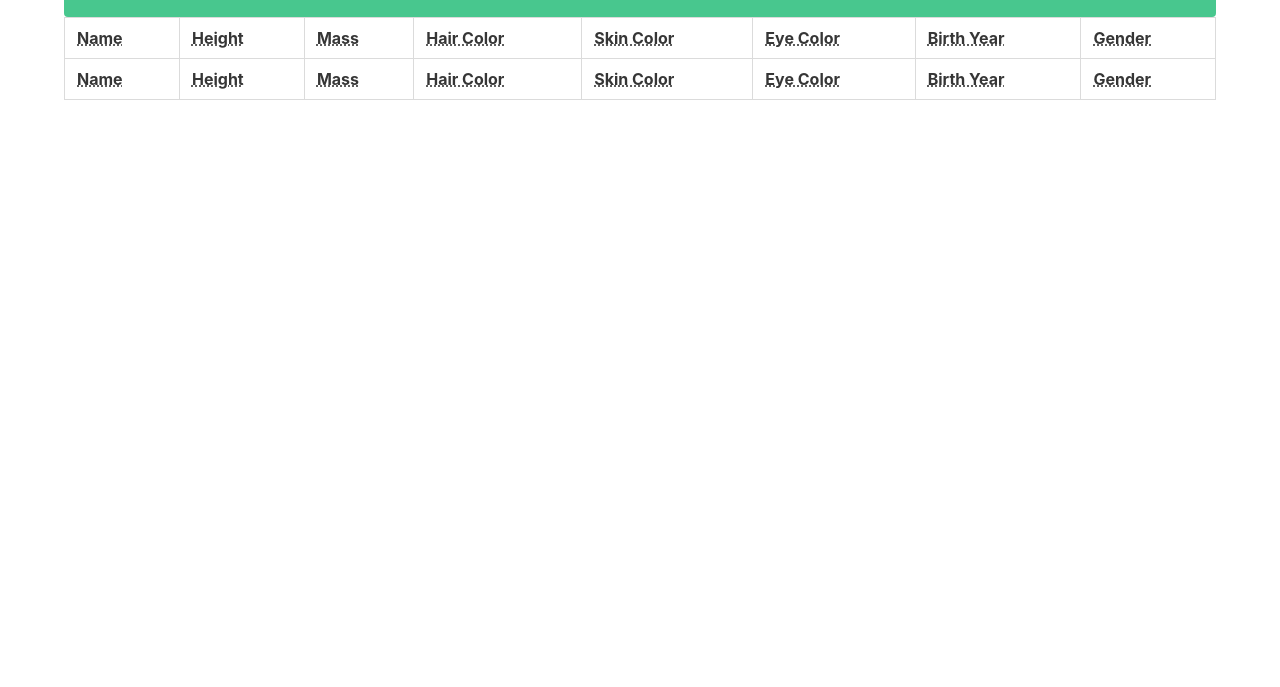
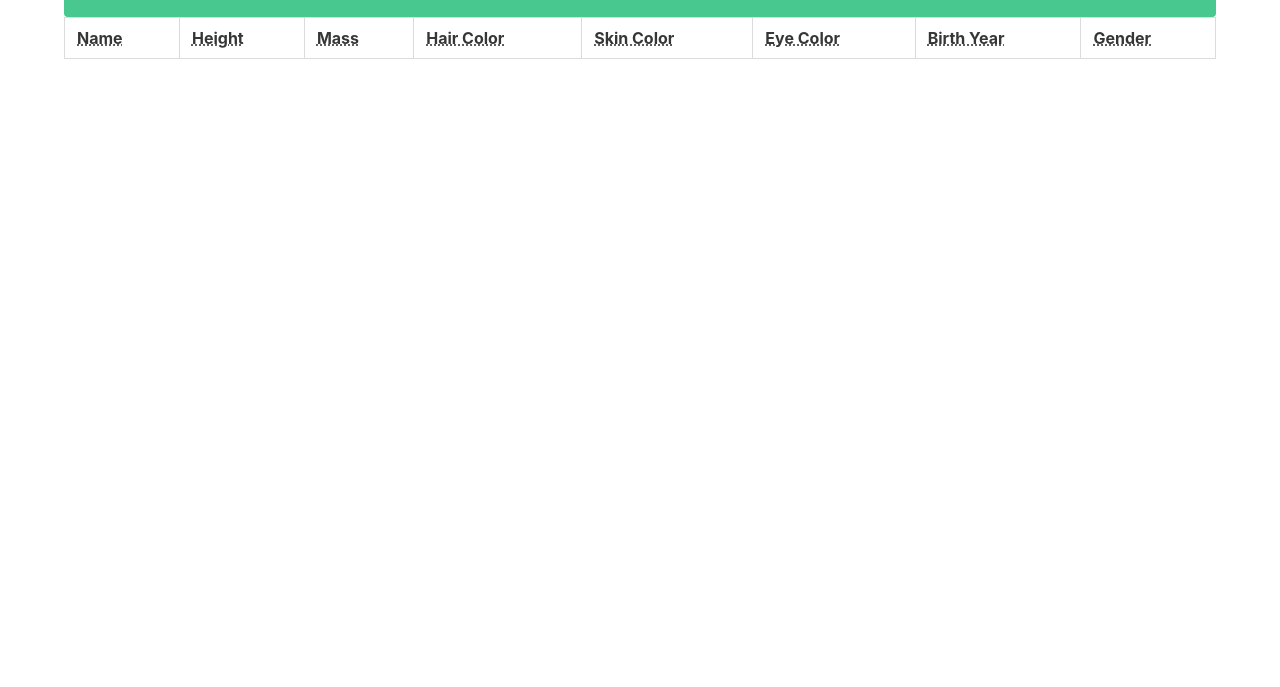
Before and after one commit to mogomez967/StarWarsAPI, a plain HTML site: page people.html in a window 1280 px wide. Shown: the part 113-800 px from the top of the page. Drawn offline with nearby package versions, Linux system fonts and the light colour scheme; no server answers.

Commit message:
It seems that the table in People.html doesn't always load properly... why?

```diff
--- a/people.html
+++ b/people.html
@@ -34,18 +34,7 @@
           <th><abbr title="gender">Gender</abbr></th>
         </tr>
       </thead>
-      <tfoot>
-        <tr>
-          <th><abbr title="Name">Name</abbr></th>
-          <th><abbr title="height">Height</abbr></th>
-          <th><abbr title="mass">Mass</abbr></th>
-          <th><abbr title="hair_color">Hair Color</abbr></th>
-          <th><abbr title="skin_color">Skin Color</abbr></th>
-          <th><abbr title="eye_color">Eye Color</abbr></th>
-          <th><abbr title="birth_year">Birth Year</abbr></th>
-          <th><abbr title="gender">Gender</abbr></th>
-        </tr>
-      </tfoot>
+
       <tbody id="table_ppl">
         <script src="people.js">
           <!--filled in through js file-->
--- a/people.js
+++ b/people.js
@@ -6,10 +6,8 @@ async function getPeople(){
   for(i=0;i<data.results.length;i++) {
     const res = await fetch(data.results[i].url);
     const person=await res.json();
-    console.log(person);
 
-    temp += "<tr>";
-    temp += "<td>" + person.result.properties.name + "</td><td>" + person.result.properties.height + "</td><td>" + person.result.properties.mass + "</td><td>" + person.result.properties.hair_color + "</td><td>" + person.result.properties.skin_color + "</td><td>" + person.result.properties.eye_color + "</td><td>" + person.result.properties.birth_year + "</td><td>" + person.result.properties.gender + "</td></tr>";
+    temp += "<tr><td>" + person.result.properties.name + "</td><td>" + person.result.properties.height + "</td><td>" + person.result.properties.mass + "</td><td>" + person.result.properties.hair_color + "</td><td>" + person.result.properties.skin_color + "</td><td>" + person.result.properties.eye_color + "</td><td>" + person.result.properties.birth_year + "</td><td>" + person.result.properties.gender + "</td></tr>";
   }
   document.getElementById("table_ppl").innerHTML = temp;
 }
```
